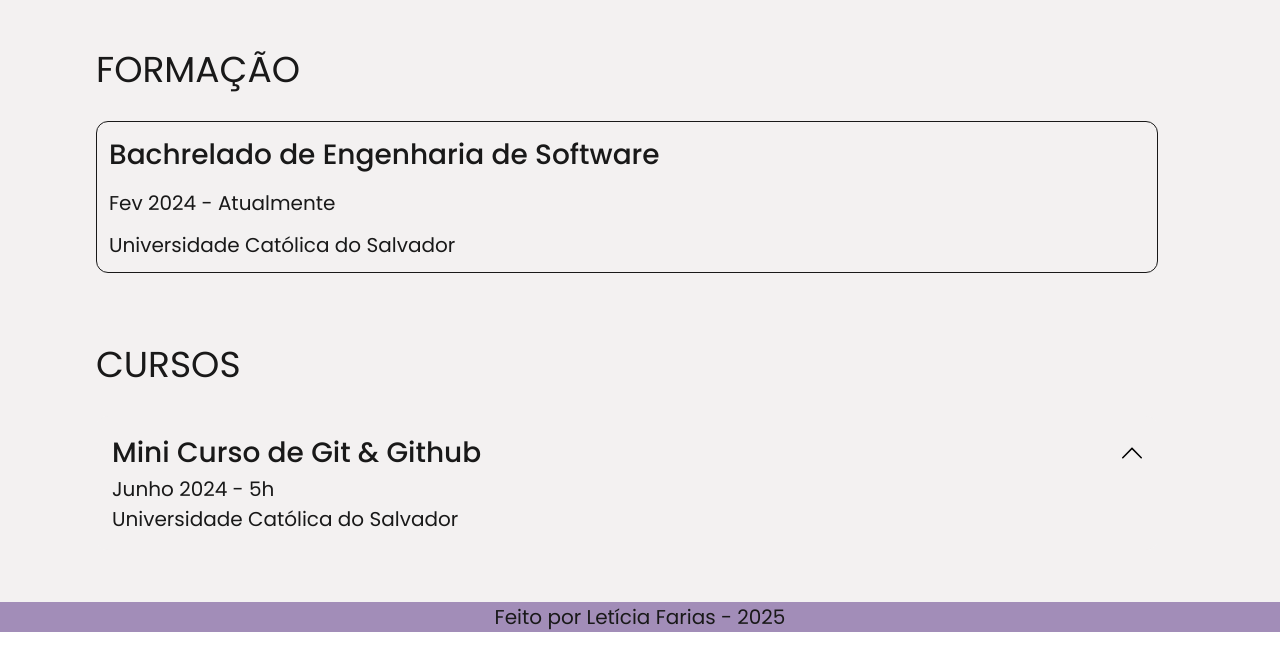
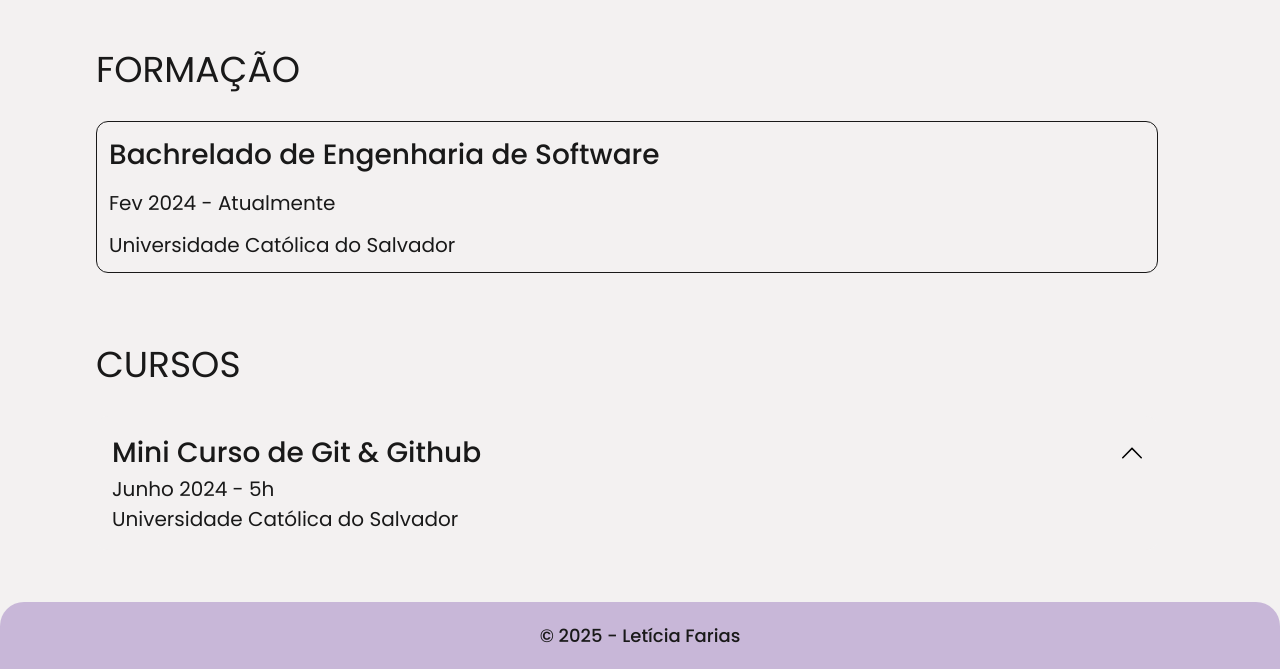
Before and after one commit to leticia-farias/portfolio, a plain HTML site: page index.html in a window 1280 px wide. Shown: the part 1739-2408 px from the top of the page. Before the commit the page ends 2371 px from the top, so only its background shows below. Drawn offline with Linux system fonts and the light colour scheme.

Commit message:
update footer

```diff
--- a/assets/css/base.css
+++ b/assets/css/base.css
@@ -1,6 +1,7 @@
 h1,
 h2,
 h3,
+h4,
 p,
 li,
 a {
@@ -24,6 +25,12 @@ h2 {
 h3 {
     font-size: 2rem;
     font-weight: 500;
+}
+
+h4 {
+    font-size: 1.4rem;
+    font-weight: 500;
+    /* color: var(--secondary-color); */
 }
 
 p,
@@ -54,7 +61,16 @@ body {
 }
 
 footer {
-    background-color: var(--secondary-color);
+    width: 100%;
+    padding: 2rem;
+    background: rgba(162, 141, 184, .2);
+    backdrop-filter: blur(18px);
+    border-top-left-radius: 2.4rem;
+    border-top-right-radius: 2.4rem;
+}
+
+footer {
+    background-color: var(--primary-color);
 }
 
 @media (min-width: 1060px) {
@@ -70,6 +86,10 @@ footer {
         font-size: 2.8rem;
     }
 
+    h4 {
+        font-size: 1.8rem;
+    }
+
     p,
     li, a {
         font-size: 2rem;
--- a/assets/css/layout.css
+++ b/assets/css/layout.css
@@ -79,6 +79,7 @@ section {
 
 footer {
     text-align: center;
+    padding: 2rem;
 }
 
 @media (min-width: 560px) {
--- a/index.html
+++ b/index.html
@@ -458,10 +458,10 @@
                 <p class="contact__email">leticiafarias.engsoftware@gmail.com</p>
             </a>
         </div>
-        <div class="contact__line line--end"></div>
+        <!-- <div class="contact__line line--end"></div> -->
     </div>
     <footer>
-        <p>Feito por Letícia Farias - 2025</p>
+        <h4>© 2025 - Letícia Farias</h4>
     </footer>
 </body>
 
```
